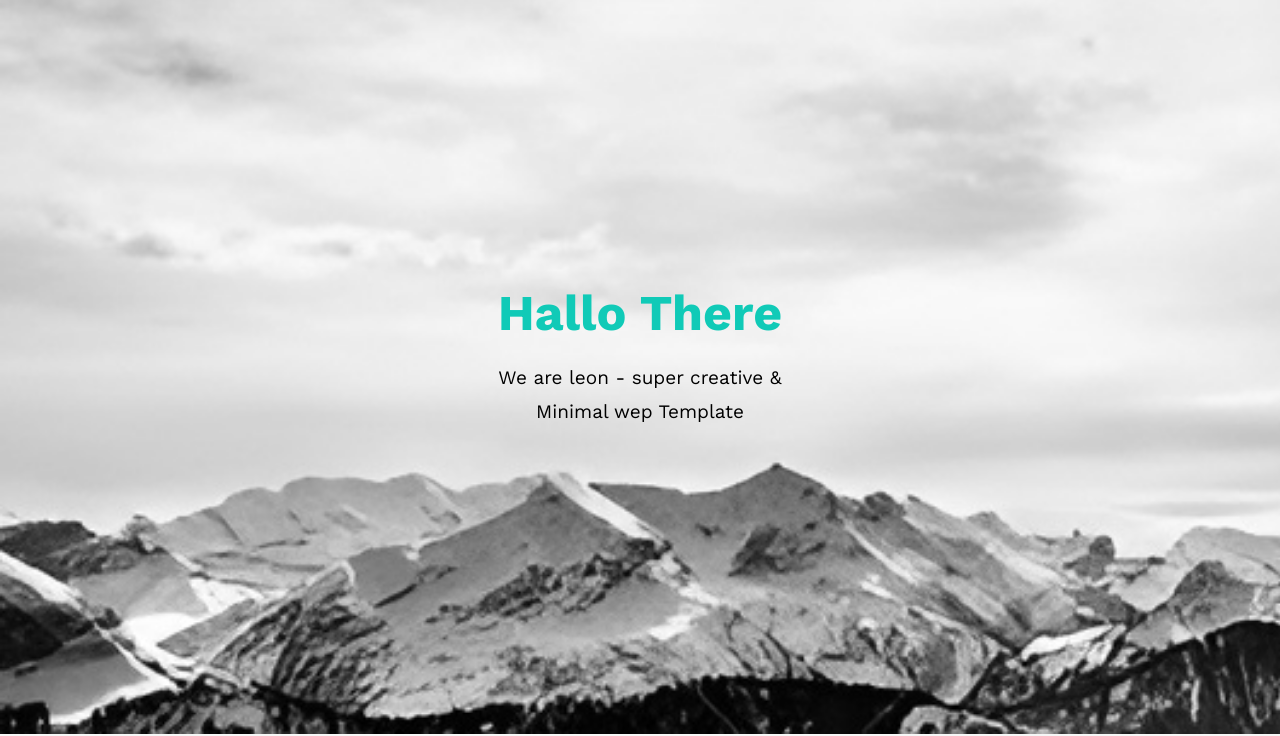
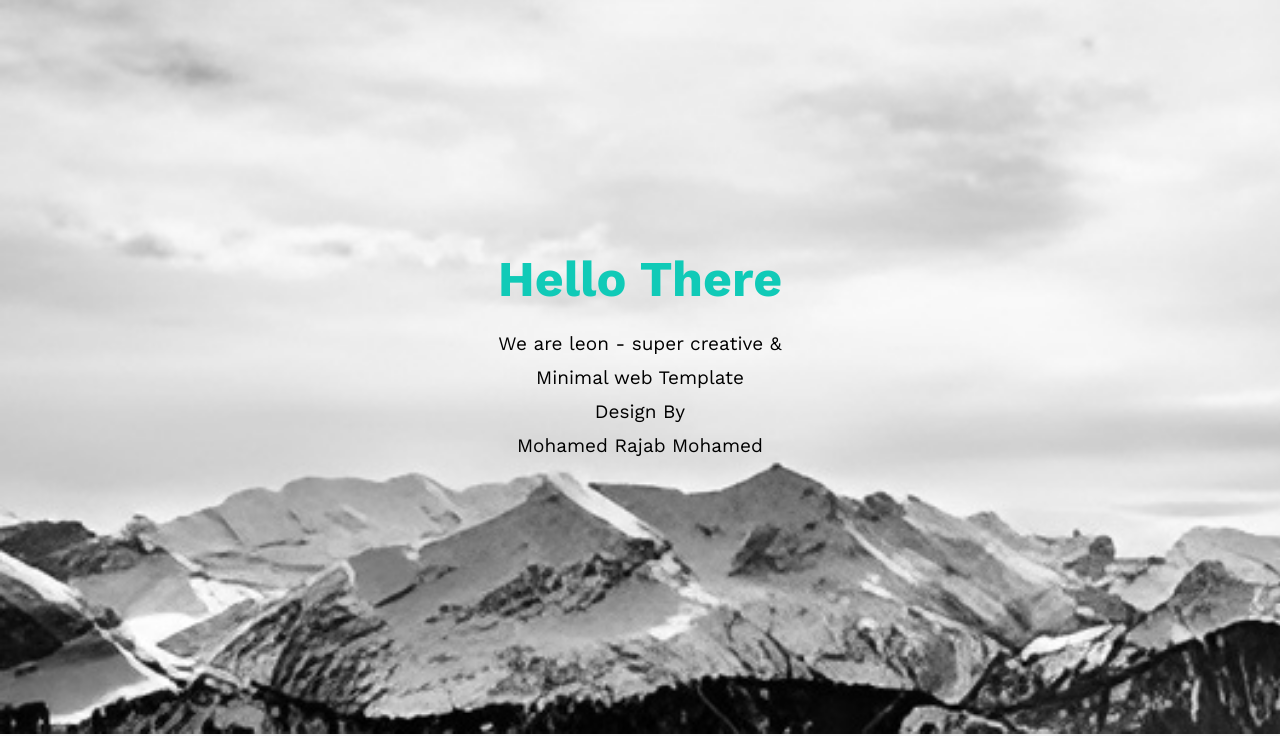
Before and after one commit to MSN55/template1, a plain HTML site: page index.html in a window 1280 px wide. Shown: the part 66-802 px from the top of the page. Drawn offline with nearby package versions, Linux system fonts and the light colour scheme.

Commit message:
Add files via upload

```diff
--- a/index.html
+++ b/index.html
@@ -59,8 +59,10 @@
 
      <div class="landing">
        <div class="intro_text">
-        <h1>Hallo There</h1>
-        <p>We are leon - super creative & Minimal wep Template</p>
+        <h1>Hello There</h1>
+        <p>We are leon - super creative & Minimal web Template
+           <br> Design By <br> Mohamed Rajab Mohamed</p>
+        </p>
        </div>
      </div>
       <!-- End landing section -->
```
